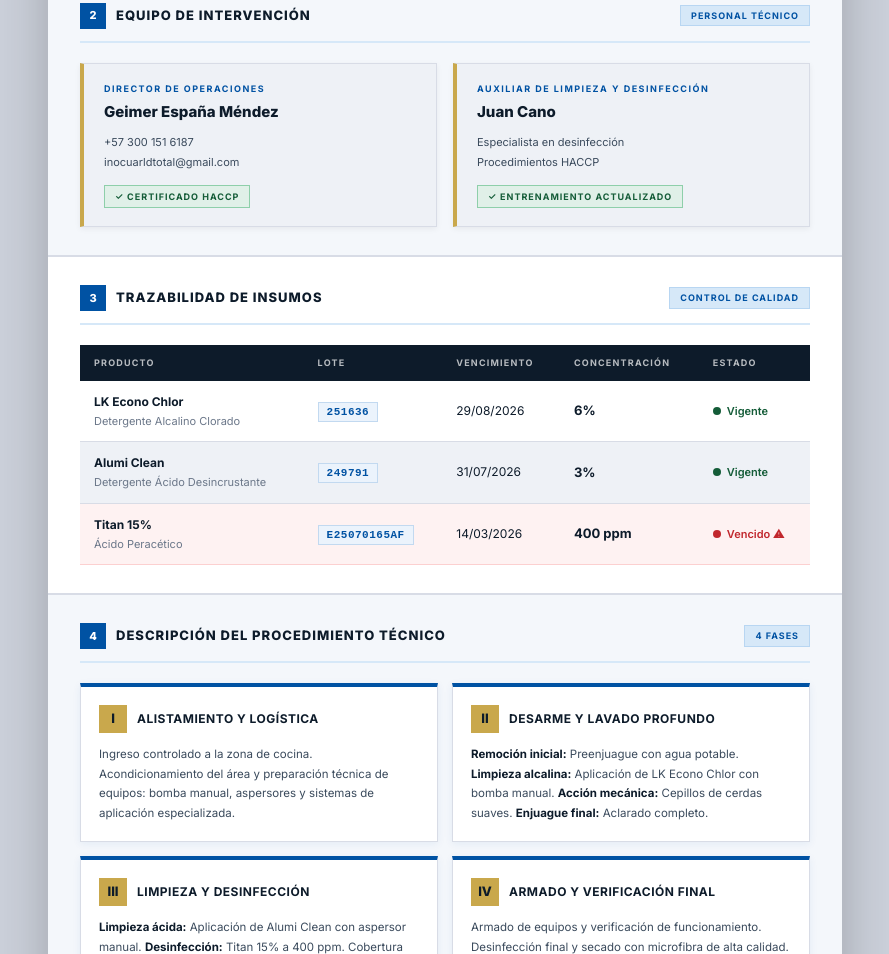
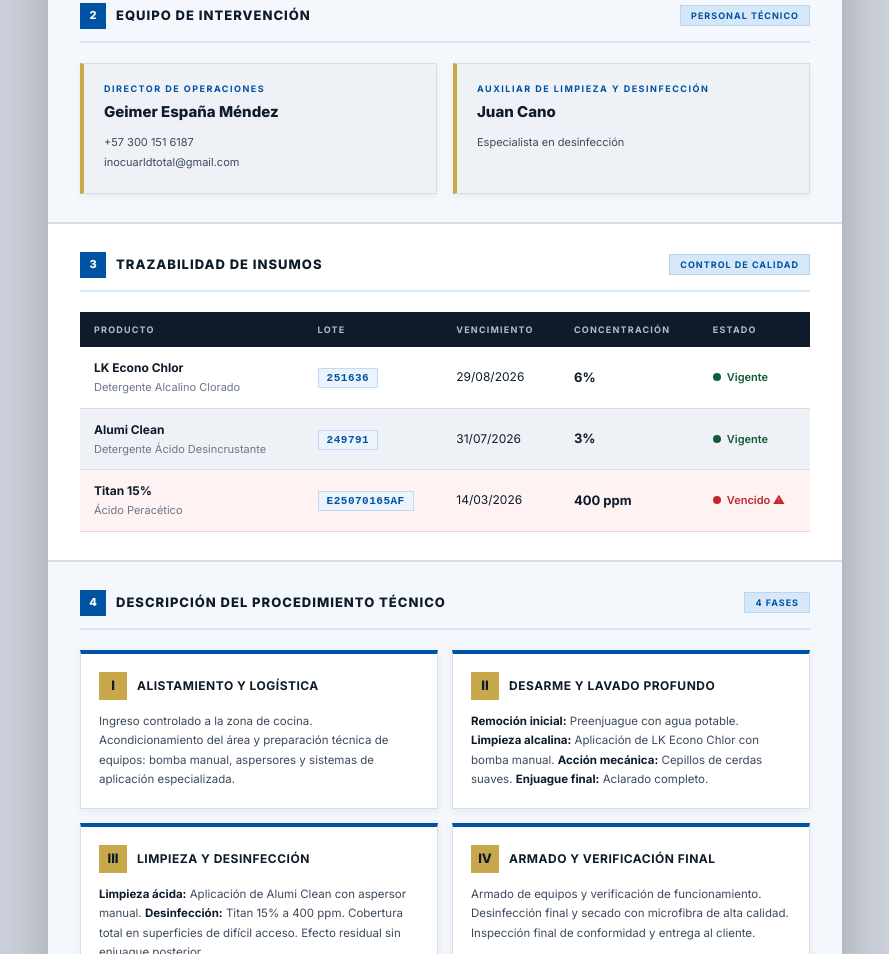
Before and after one commit to d1e90/bot_H-Y_soluciones, a plain HTML site: page reporte-completo-52.html in a window 1280 px wide. Shown: the part 777-1731 px from the top of the page, without its empty margins (195-1084 px from the left). Drawn offline with Linux system fonts and the light colour scheme.

Commit message:
fix: quitar referencias HACCP y cert-tags del equipo en reporte-52
Co-Authored-By: Claude Sonnet 4.6 <noreply@anthropic.com>

```diff
--- a/reporte-completo-52.html
+++ b/reporte-completo-52.html
@@ -813,14 +813,11 @@
                 <div class="team-name">Geimer España Méndez</div>
                 <div class="team-detail">+57 300 151 6187</div>
                 <div class="team-detail">inocuarldtotal@gmail.com</div>
-                <span class="cert-tag">✓ Certificado HACCP</span>
             </div>
             <div class="team-card">
                 <div class="team-role">Auxiliar de Limpieza y Desinfección</div>
                 <div class="team-name">Juan Cano</div>
                 <div class="team-detail">Especialista en desinfección</div>
-                <div class="team-detail">Procedimientos HACCP</div>
-                <span class="cert-tag">✓ Entrenamiento actualizado</span>
             </div>
         </div>
     </div>
```
